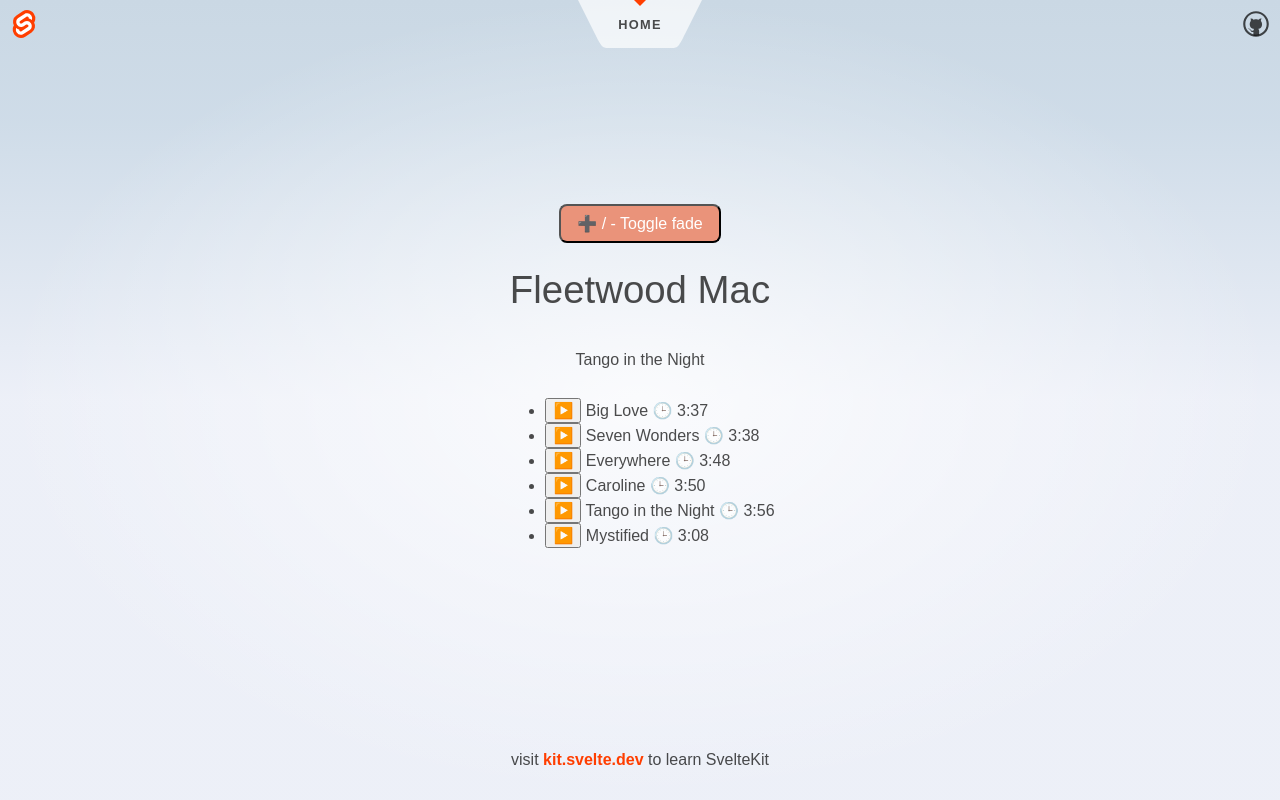
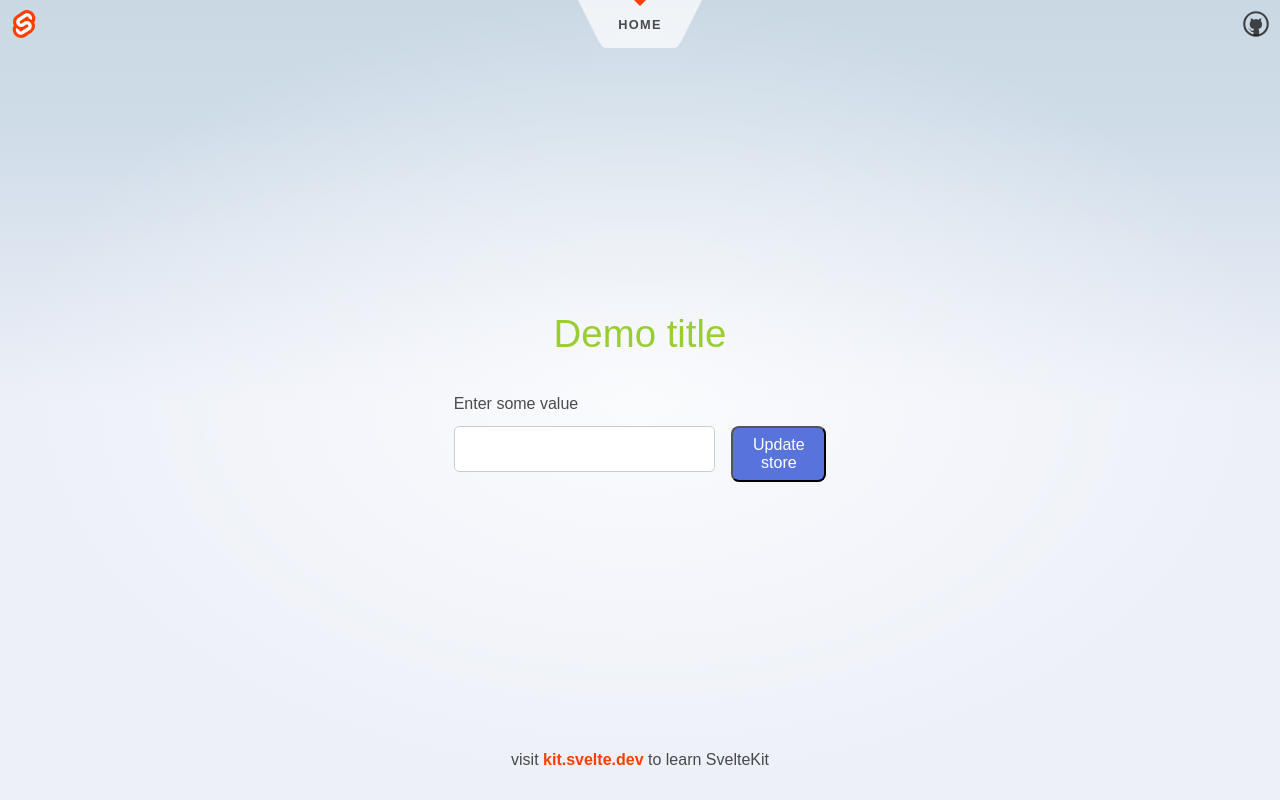
Before and after one commit to kujo205/svelte-course, a SvelteKit app: page / in a window 1280 px wide. Built offline with nearby package versions, Linux system fonts and the light colour scheme.

Commit message:
writable stores

```diff
--- a/src/components/Button.svelte
+++ b/src/components/Button.svelte
@@ -5,14 +5,15 @@
 		variant?: TVariant;
 	}
 
+	const { class: className } = $$restProps;
+
 	type TVariant = 'primary' | 'secondary';
 	export let variant: TVariant = 'primary';
 </script>
 
 
-<button class={'btn ' + variant} {...$$restProps} on:click>
-	<slot name="icon"></slot>
-	<slot name="title"></slot>
+<button {...$$restProps} class={'btn ' + variant + ' ' + className} on:click>
+	<slot />
 </button>
 
 
--- a/src/routes/+page.svelte
+++ b/src/routes/+page.svelte
@@ -1,55 +1,10 @@
 <script>
-	import { fade, fly, draw, blur } from 'svelte/transition';
-	import Artist from './Artist.svelte';
-	import Album from './Album.svelte';
-	import Button from '../components/Button.svelte';
-
-	let toggled = false;
-
-	function toggleFade() {
-		console.log('clicked');
-		toggled = !toggled;
-	}
+	import InputWithButton from './InputWithButton.svelte';
+	import TitleDisplay from './TitleDisplay.svelte';
+</script>
 
 
-	let artists = [
-		{
-			name: 'Fleetwood Mac',
-			albums: [
-				{
-					name: 'Tango in the Night',
-					year: 1987,
-					tracks: [
-						{ title: 'Big Love', length: '3:37' },
-						{ title: 'Seven Wonders', length: '3:38' },
-						{ title: 'Everywhere', length: '3:48' },
-						{ title: 'Caroline', length: '3:50' },
-						{ title: 'Tango in the Night', length: '3:56' },
-						{ title: 'Mystified', length: '3:08' }
-					]
-				}
-			]
-		}
-	];
-</script>
-
-{#if toggled}
-	<blockquote in:fly={{delay: 250, duration: 300}} out:fly={{duration:150, delay:100}}>
-		Memories fade, but friends are forever
-	</blockquote>
-{/if}
-<Button variant={ toggled ? "primary" : "secondary"} on:click={toggleFade}>
-	<span slot="icon">➕ / -</span>
-	<span slot="title">Toggle fade</span>
-</Button>
-
-
-{#each artists as artist}
-	<Artist artistName={artist.name} />
-	{#each artist.albums as album}
-		<Album
-			albumTitle={album.name}
-			albumTracks={album.tracks}
-		/>
-	{/each}
-{/each}
+<div>
+	<TitleDisplay />
+	<InputWithButton />
+</div>
--- a/src/routes/Album.svelte
+++ /dev/null
@@ -1,23 +0,0 @@
-<script lang="ts">
-	type Track = {
-		title: string;
-		length: string;
-	};
-	import AlbumTrack from './AlbumTrack.svelte';
-
-	export let albumTitle: string;
-	export let albumTracks: Track[] = [];
-	let playing: string;
-
-	function setPlaying(track: string) {
-		playing = track;
-	}
-</script>
-
-<h2>{albumTitle}</h2>
-
-<ul>
-	{#each albumTracks as track}
-		<AlbumTrack {setPlaying} {playing} {...track} />
-	{/each}
-</ul>
--- a/src/routes/AlbumTrack.svelte
+++ /dev/null
@@ -1,20 +0,0 @@
-<script lang="ts">
-	export let setPlaying: (title: string) => void;
-	export let playing: string;
-	export let title: string;
-	export let length: string;
-
-
-</script>
-
-<li class:playing={playing===title}>
-	<button on:click={() => setPlaying(title)}>▶️</button>
-	<span>{title}</span>
-	<span>🕒️ {length}</span>
-</li>
-
-<style>
-    .playing {
-        color: teal;
-    }
-</style>
--- a/src/routes/Artist.svelte
+++ /dev/null
@@ -1,5 +0,0 @@
-<script lang="ts">
-	export let artistName: string;
-</script>
-
-<h1>{artistName}</h1>
--- /dev/null
+++ b/src/routes/InputWithButton.svelte
@@ -0,0 +1,49 @@
+<script lang="ts">
+	import { title } from '../stores/example';
+	import Button from '../components/Button.svelte';
+
+	let value = '';
+
+	function updateTitle() {
+		$title = value;
+		value = '';
+	}
+
+</script>
+
+<div class="wrapper">
+	<h2>
+		Enter some value
+	</h2>
+	<div class="row">
+		<input class="input" bind:value={value} />
+		<Button on:click={updateTitle} class="one-line">
+			Update store
+		</Button>
+	</div>
+</div>
+
+
+<style>
+    .one-line {
+        white-space: nowrap;
+    }
+
+    .row {
+        display: flex;
+        gap: 16px;
+    }
+
+    .wrapper {
+        display: flex;
+        flex-direction: column;
+    }
+
+    .input {
+        width: 100%;
+        padding: 10px;
+        border: 1px solid #ccc;
+        border-radius: 5px;
+        margin-bottom: 10px;
+    }
+</style>
--- /dev/null
+++ b/src/routes/TitleDisplay.svelte
@@ -0,0 +1,15 @@
+<script lang="ts">
+	import { title } from '../stores/example';
+</script>
+
+
+<h1 class="title">
+	{$title}
+</h1>
+
+
+<style>
+    .title {
+        color: yellowgreen;
+    }
+</style>
--- /dev/null
+++ b/src/stores/example.ts
@@ -0,0 +1,3 @@
+import { writable } from 'svelte/store';
+
+export const title = writable('Demo title');
```
